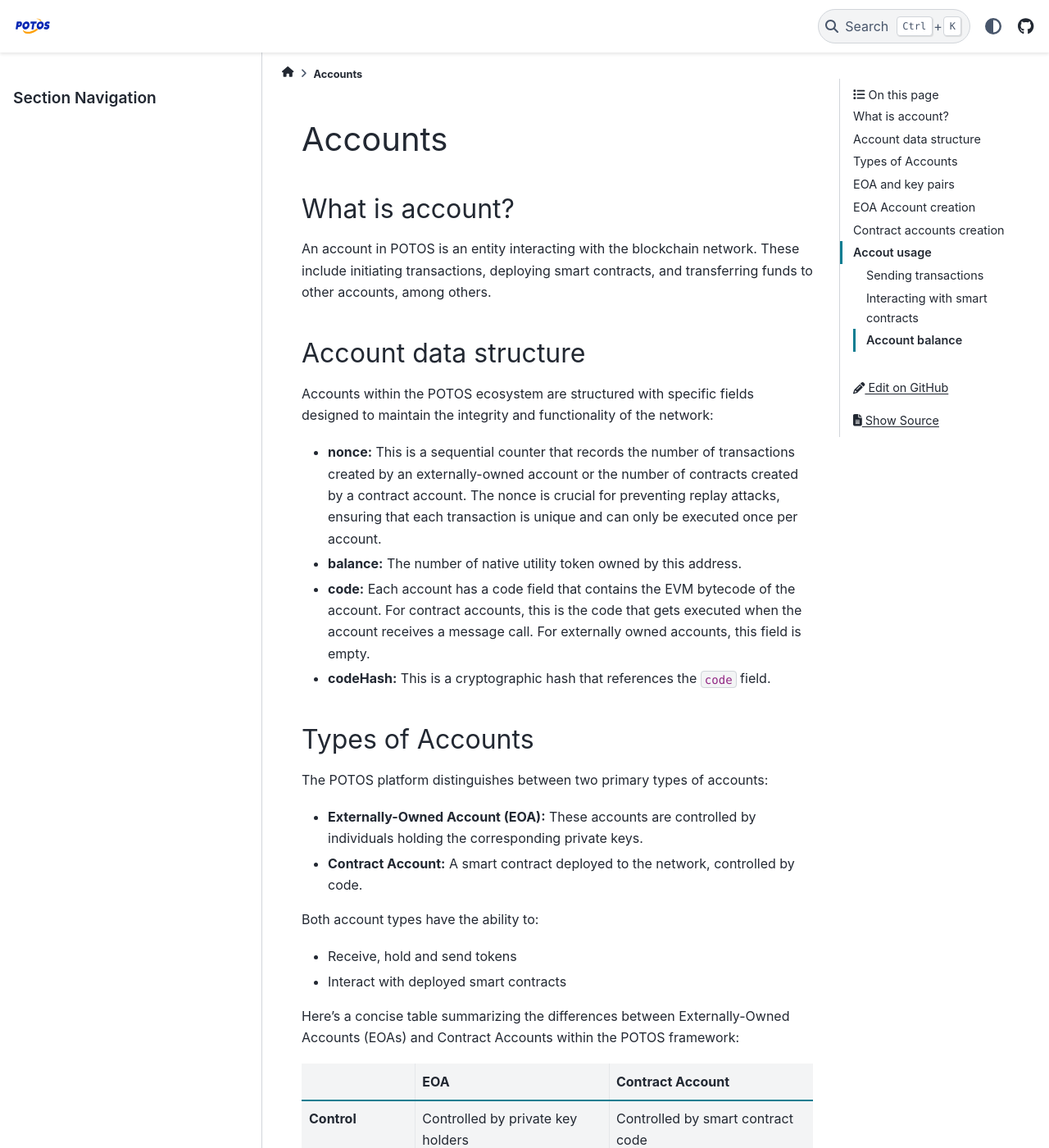
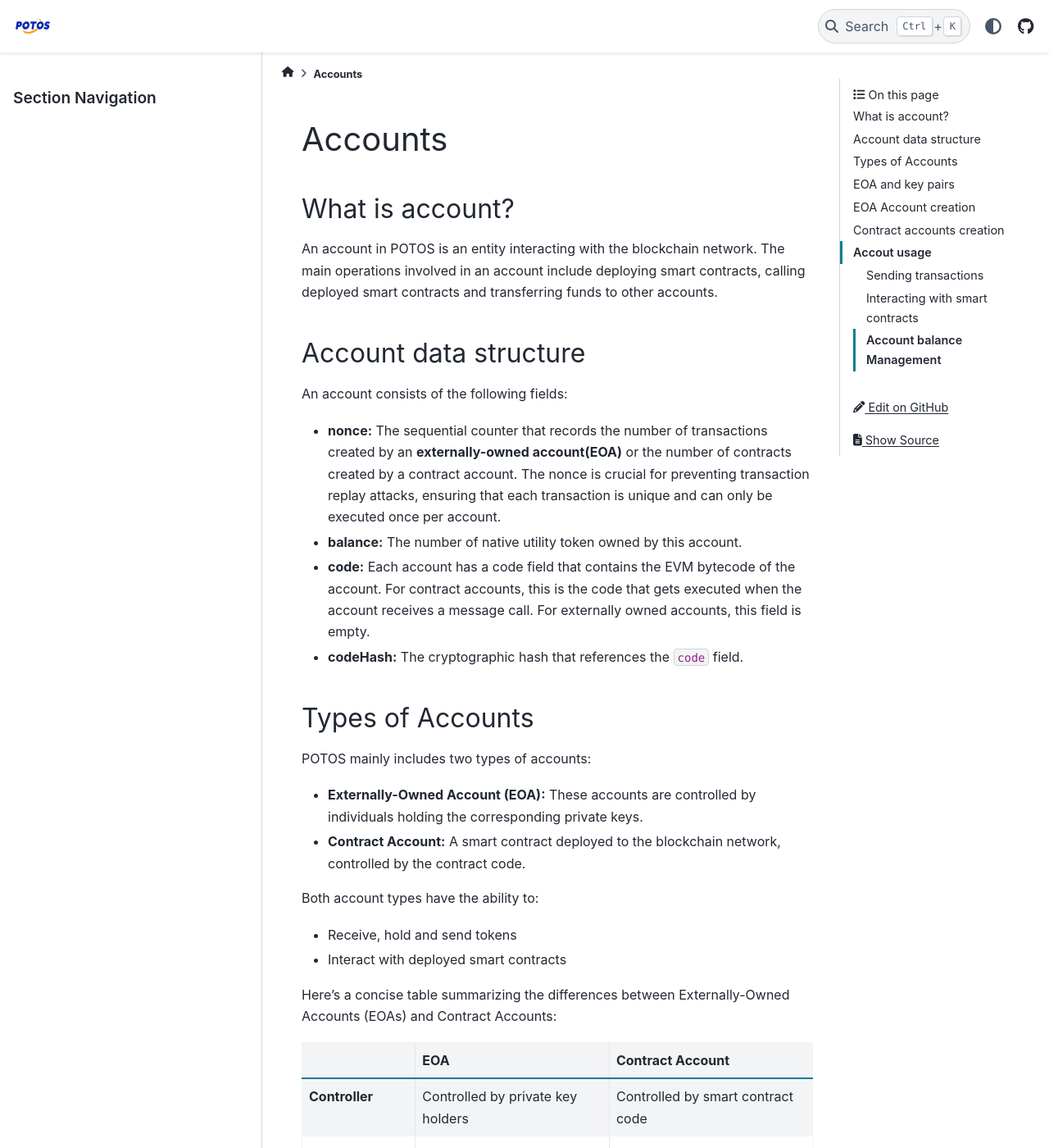
Before and after one commit to potoshk/potos-docs, a Sphinx documentation site: the page built from docs/glossary/accounts.md, in a window 1280 px wide and 1400 px high. Shown: the whole window at 82% size. Built offline with Sphinx 7.4.7 and the PyData theme 0.15.4, drawn with Linux system fonts in a browser that asks for light colours; some of the changed text lies outside the part shown.

Commit message:
update account and transactions

```diff
--- a/docs/glossary/accounts.md
+++ b/docs/glossary/accounts.md
@@ -2,42 +2,42 @@
 
 ## What is account?
 
-An account in POTOS is an entity interacting with the blockchain network. These include initiating transactions, deploying smart contracts, and transferring funds to other accounts, among others.
+An account in POTOS is an entity interacting with the blockchain network. The main operations involved in an account include deploying smart contracts, calling deployed smart contracts and transferring funds to other accounts.
 
 ## Account data structure
 
-Accounts within the POTOS ecosystem are structured with specific fields designed to maintain the integrity and functionality of the network:
+An account consists of the following fields:
 
-- **nonce:** This is a sequential counter that records the number of transactions created by an externally-owned account or  the number of contracts created by a contract account. The nonce is crucial for preventing replay attacks, ensuring that each transaction is unique and can only be executed once per account.
-- **balance:** The number of native utility token owned by this address.
+- **nonce:** The sequential counter that records the number of transactions created by an **externally-owned account(EOA)** or the number of contracts created by a contract account. The nonce is crucial for preventing transaction replay attacks, ensuring that each transaction is unique and can only be executed once per account.
+- **balance:** The number of native utility token owned by this account.
 - **code:** Each account has a code field that contains the EVM bytecode of the account. For contract accounts, this is the code that gets executed when the account receives a message call. For externally owned accounts, this field is empty.
-- **codeHash:** This is a cryptographic hash that references the `code` field.
+- **codeHash:** The cryptographic hash that references the `code` field.
 
 ## Types of Accounts
 
-The POTOS platform distinguishes between two primary types of accounts:
+POTOS mainly includes two types of accounts:
 
 - **Externally-Owned Account (EOA):** These accounts are controlled by individuals holding the corresponding private keys.
-- **Contract Account:** A smart contract deployed to the network, controlled by code.
+- **Contract Account:** A smart contract deployed to the blockchain network, controlled by the contract code.
 
 Both account types have the ability to:
 
 - Receive, hold and send tokens
 - Interact with deployed smart contracts
 
-Here's a concise table summarizing the differences between Externally-Owned Accounts (EOAs) and Contract Accounts within the POTOS framework:
+Here's a concise table summarizing the differences between Externally-Owned Accounts (EOAs) and Contract Accounts:
 
 |                            | EOA                                                  | Contract Account                                          |
 |----------------------------|------------------------------------------------------|-----------------------------------------------------------|
-| **Control**                | Controlled by private key holders                    | Controlled by smart contract code                         |
-| **Creation Cost**          | No cost                                              | Incurs cost due to network storage usage                  |
+| **Controller**                | Controlled by private key holders                    | Controlled by smart contract code                         |
+| **Creation Cost**          | No cost                                              | Incurs cost caused by utilizing the blockchain resources                  |
 | **Transaction Initiation** | Can initiate transactions                            | Can not initiate transactions                             |
 | **Key Pair**               | Consists of public and private keys                  | Does not possess private keys; governed by contract logic |
 | **Example Use Case**       | Personal or organizational accounts for transactions | Deploying and interacting with smart contracts            |
 
 ## EOA and key pairs
 
-An EOA account is constituted by a pair of cryptographic keys, which are public key and private key.
+EOA accounts hold key pairs consisting of a public keys and a private keys.
 
 The private key is used to sign transactions, so it grants you custody over the funds associated with your account. It is important to note that you do not own cryptocurrency; instead, you own private keys, with the funds residing on the POTOS's ledger.
 
@@ -101,8 +101,8 @@
 
 ### Interacting with smart contracts
 
-You can interact with smart contracts by sending transactions to them. These transactions can trigger functions within the smart contract, which can modify the contract's state or return data.
+You can interact with smart contracts by sending transactions. These transactions invoke methods in the smart contract, these methods modify the contract state and return the results as needed.
 
-### Account balance
+### Account balance Management
 
 Your account balance is the number of native utility tokens you own. This balance can be used to pay for transaction fees.
```
Also changed, not shown: other parts of docs/glossary/accounts.md (+1 -1 lines), docs/glossary/index.md (+1 -1 lines), docs/glossary/transactions.md (+26 -48 lines).
